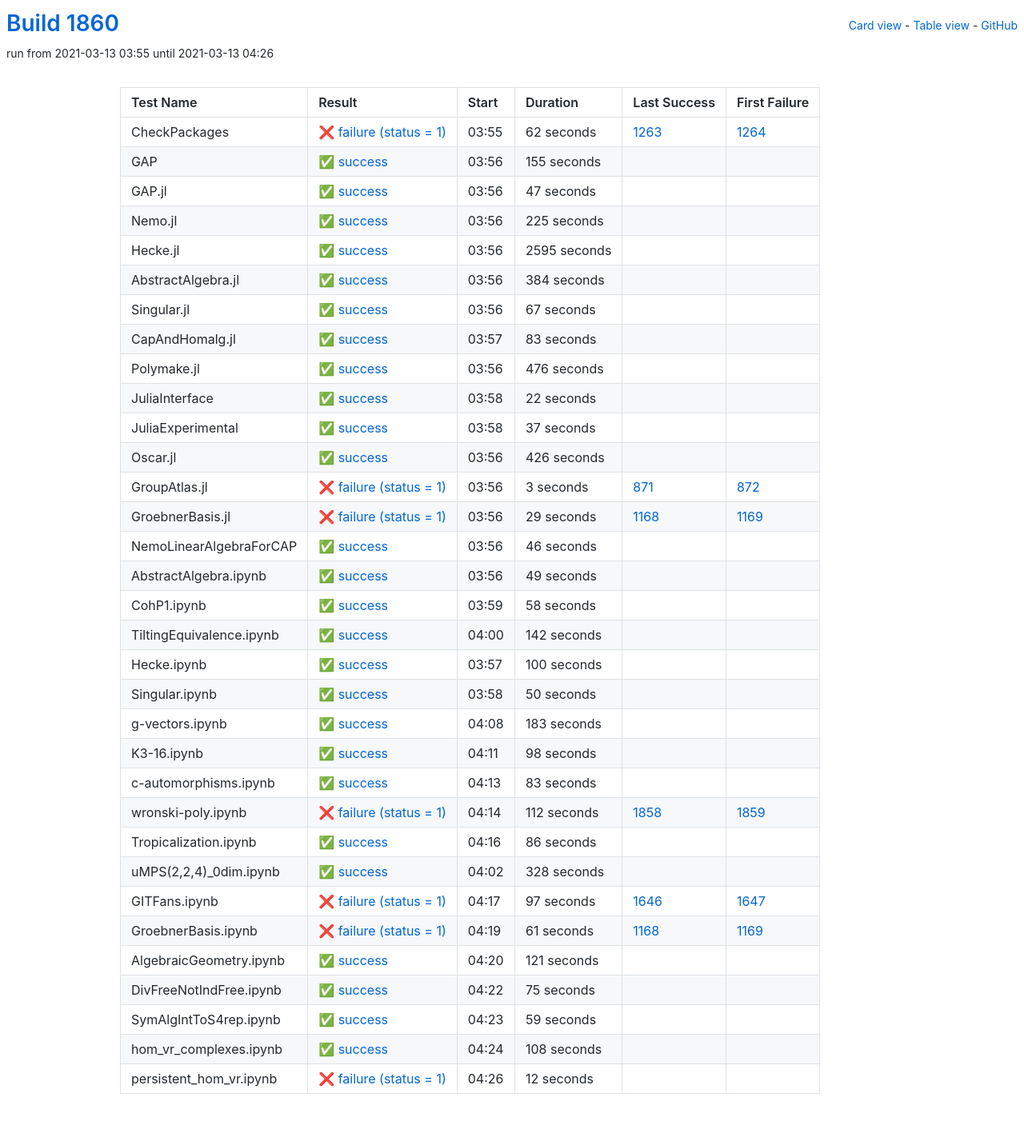
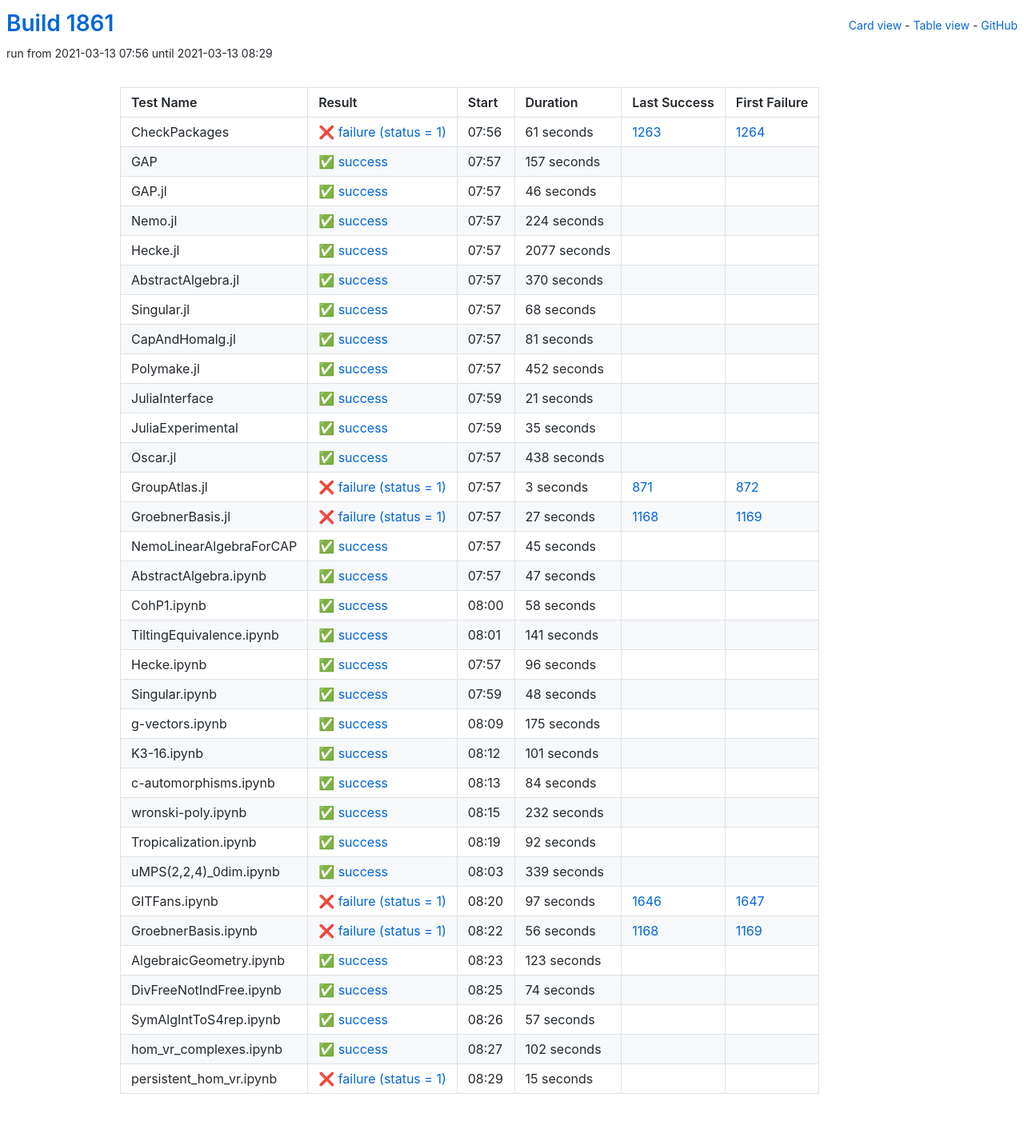
Before and after one commit to oscar-system/oscar-ci-status-stable, a Jekyll site: the page built from table.html, in a window 1280 px wide. Shown: the whole page at 80% size. Built offline with Jekyll 4.4.1, drawn with Linux system fonts in a browser that asks for light colours.

Commit message:
Build #1861

```diff
--- a/_data/ci.yml
+++ b/_data/ci.yml
@@ -1,6 +1,6 @@
 ---
-build: 1860
-build_url: https://oscarci.mathematik.uni-kl.de/job/oscar-stable/1860/
+build: 1861
+build_url: https://oscarci.mathematik.uni-kl.de/job/oscar-stable/1861/
 job: oscar-stable
 organization: oscar-system
 repo: oscar-ci-status-stable
@@ -8,152 +8,152 @@ repourl: https://github.com/oscar-system/oscar-ci-status-stable
 tests:
 - name: CheckPackages
   id: checkpackages
-  log: https://oscarci.mathematik.uni-kl.de/job/oscar-stable/1860/artifact/logs/build-1860/CheckPackages.log
-  start: 2021-03-13 03:55
+  log: https://oscarci.mathematik.uni-kl.de/job/oscar-stable/1861/artifact/logs/build-1861/CheckPackages.log
+  start: 2021-03-13 07:56
   success: false
   exitcode: 1
   status: failure
-  duration: 62
+  duration: 61
   last_success: 1263
   last_success_url: https://oscarci.mathematik.uni-kl.de/job/oscar-stable/1263/
   first_failure: 1264
   first_failure_url: https://oscarci.mathematik.uni-kl.de/job/oscar-stable/1264/
 - name: GAP
   id: gap
-  log: https://oscarci.mathematik.uni-kl.de/job/oscar-stable/1860/artifact/logs/build-1860/GAP.log
-  start: 2021-03-13 03:56
+  log: https://oscarci.mathematik.uni-kl.de/job/oscar-stable/1861/artifact/logs/build-1861/GAP.log
+  start: 2021-03-13 07:57
   success: true
   exitcode: 0
   status: success
-  duration: 155
+  duration: 157
   last_success: false
   last_success_url:
   first_failure: false
   first_failure_url:
 - name: GAP.jl
   id: gap-jl
-  log: https://oscarci.mathematik.uni-kl.de/job/oscar-stable/1860/artifact/logs/build-1860/GAP.jl.log
-  start: 2021-03-13 03:56
+  log: https://oscarci.mathematik.uni-kl.de/job/oscar-stable/1861/artifact/logs/build-1861/GAP.jl.log
+  start: 2021-03-13 07:57
   success: true
   exitcode: 0
   status: success
-  duration: 47
+  duration: 46
   last_success: false
   last_success_url:
   first_failure: false
   first_failure_url:
 - name: Nemo.jl
   id: nemo-jl
-  log: https://oscarci.mathematik.uni-kl.de/job/oscar-stable/1860/artifact/logs/build-1860/Nemo.jl.log
-  start: 2021-03-13 03:56
+  log: https://oscarci.mathematik.uni-kl.de/job/oscar-stable/1861/artifact/logs/build-1861/Nemo.jl.log
+  start: 2021-03-13 07:57
   success: true
   exitcode: 0
   status: success
-  duration: 225
+  duration: 224
   last_success: false
   last_success_url:
   first_failure: false
   first_failure_url:
 - name: Hecke.jl
   id: hecke-jl
-  log: https://oscarci.mathematik.uni-kl.de/job/oscar-stable/1860/artifact/logs/build-1860/Hecke.jl.log
-  start: 2021-03-13 03:56
+  log: https://oscarci.mathematik.uni-kl.de/job/oscar-stable/1861/artifact/logs/build-1861/Hecke.jl.log
+  start: 2021-03-13 07:57
   success: true
   exitcode: 0
   status: success
-  duration: 2595
+  duration: 2077
   last_success: false
   last_success_url:
   first_failure: false
   first_failure_url:
 - name: AbstractAlgebra.jl
   id: abstractalgebra-jl
-  log: https://oscarci.mathematik.uni-kl.de/job/oscar-stable/1860/artifact/logs/build-1860/AbstractAlgebra.jl.log
-  start: 2021-03-13 03:56
+  log: https://oscarci.mathematik.uni-kl.de/job/oscar-stable/1861/artifact/logs/build-1861/AbstractAlgebra.jl.log
+  start: 2021-03-13 07:57
   success: true
   exitcode: 0
   status: success
-  duration: 384
+  duration: 370
   last_success: false
   last_success_url:
   first_failure: false
   first_failure_url:
 - name: Singular.jl
   id: singular-jl
-  log: https://oscarci.mathematik.uni-kl.de/job/oscar-stable/1860/artifact/logs/build-1860/Singular.jl.log
-  start: 2021-03-13 03:56
+  log: https://oscarci.mathematik.uni-kl.de/job/oscar-stable/1861/artifact/logs/build-1861/Singular.jl.log
+  start: 2021-03-13 07:57
   success: true
   exitcode: 0
   status: success
-  duration: 67
+  duration: 68
   last_success: false
   last_success_url:
   first_failure: false
   first_failure_url:
 - name: CapAndHomalg.jl
   id: capandhomalg-jl
-  log: https://oscarci.mathematik.uni-kl.de/job/oscar-stable/1860/artifact/logs/build-1860/CapAndHomalg.jl.log
-  start: 2021-03-13 03:57
+  log: https://oscarci.mathematik.uni-kl.de/job/oscar-stable/1861/artifact/logs/build-1861/CapAndHomalg.jl.log
+  start: 2021-03-13 07:57
   success: true
   exitcode: 0
   status: success
-  duration: 83
+  duration: 81
   last_success: false
   last_success_url:
   first_failure: false
   first_failure_url:
 - name: Polymake.jl
   id: polymake-jl
-  log: https://oscarci.mathematik.uni-kl.de/job/oscar-stable/1860/artifact/logs/build-1860/Polymake.jl.log
-  start: 2021-03-13 03:56
+  log: https://oscarci.mathematik.uni-kl.de/job/oscar-stable/1861/artifact/logs/build-1861/Polymake.jl.log
+  start: 2021-03-13 07:57
   success: true
   exitcode: 0
   status: success
-  duration: 476
+  duration: 452
   last_success: false
   last_success_url:
   first_failure: false
   first_failure_url:
 - name: JuliaInterface
   id: juliainterface
-  log: https://oscarci.mathematik.uni-kl.de/job/oscar-stable/1860/artifact/logs/build-1860/JuliaInterface.log
-  start: 2021-03-13 03:58
+  log: https://oscarci.mathematik.uni-kl.de/job/oscar-stable/1861/artifact/logs/build-1861/JuliaInterface.log
+  start: 2021-03-13 07:59
   success: true
   exitcode: 0
   status: success
-  duration: 22
+  duration: 21
   last_success: false
   last_success_url:
   first_failure: false
   first_failure_url:
 - name: JuliaExperimental
   id: juliaexperimental
-  log: https://oscarci.mathematik.uni-kl.de/job/oscar-stable/1860/artifact/logs/build-1860/JuliaExperimental.log
-  start: 2021-03-13 03:58
+  log: https://oscarci.mathematik.uni-kl.de/job/oscar-stable/1861/artifact/logs/build-1861/JuliaExperimental.log
+  start: 2021-03-13 07:59
   success: true
   exitcode: 0
   status: success
-  duration: 37
+  duration: 35
   last_success: false
   last_success_url:
   first_failure: false
   first_failure_url:
 - name: Oscar.jl
   id: oscar-jl
-  log: https://oscarci.mathematik.uni-kl.de/job/oscar-stable/1860/artifact/logs/build-1860/Oscar.jl.log
-  start: 2021-03-13 03:56
+  log: https://oscarci.mathematik.uni-kl.de/job/oscar-stable/1861/artifact/logs/build-1861/Oscar.jl.log
+  start: 2021-03-13 07:57
   success: true
   exitcode: 0
   status: success
-  duration: 426
+  duration: 438
   last_success: false
   last_success_url:
   first_failure: false
   first_failure_url:
 - name: GroupAtlas.jl
   id: groupatlas-jl
-  log: https://oscarci.mathematik.uni-kl.de/job/oscar-stable/1860/artifact/logs/build-1860/GroupAtlas.jl.log
-  start: 2021-03-13 03:56
+  log: https://oscarci.mathematik.uni-kl.de/job/oscar-stable/1861/artifact/logs/build-1861/GroupAtlas.jl.log
+  start: 2021-03-13 07:57
   success: false
   exitcode: 1
   status: failure
@@ -164,44 +164,44 @@ tests:
   first_failure_url: https://oscarci.mathematik.uni-kl.de/job/oscar-stable/872/
 - name: GroebnerBasis.jl
   id: groebnerbasis-jl
-  log: https://oscarci.mathematik.uni-kl.de/job/oscar-stable/1860/artifact/logs/build-1860/GroebnerBasis.jl.log
-  start: 2021-03-13 03:56
+  log: https://oscarci.mathematik.uni-kl.de/job/oscar-stable/1861/artifact/logs/build-1861/GroebnerBasis.jl.log
+  start: 2021-03-13 07:57
   success: false
   exitcode: 1
   status: failure
-  duration: 29
+  duration: 27
   last_success: 1168
   last_success_url: https://oscarci.mathematik.uni-kl.de/job/oscar-stable/1168/
   first_failure: 1169
   first_failure_url: https://oscarci.mathematik.uni-kl.de/job/oscar-stable/1169/
 - name: NemoLinearAlgebraForCAP
   id: nemolinearalgebraforcap
-  log: https://oscarci.mathematik.uni-kl.de/job/oscar-stable/1860/artifact/logs/build-1860/NemoLinearAlgebraForCAP.log
-  start: 2021-03-13 03:56
+  log: https://oscarci.mathematik.uni-kl.de/job/oscar-stable/1861/artifact/logs/build-1861/NemoLinearAlgebraForCAP.log
+  start: 2021-03-13 07:57
   success: true
   exitcode: 0
   status: success
-  duration: 46
+  duration: 45
   last_success: false
   last_success_url:
   first_failure: false
   first_failure_url:
 - name: AbstractAlgebra.ipynb
   id: abstractalgebra-ipynb
-  log: https://oscarci.mathematik.uni-kl.de/job/oscar-stable/1860/artifact/logs/build-1860/AbstractAlgebra.ipynb.log
-  start: 2021-03-13 03:56
+  log: https://oscarci.mathematik.uni-kl.de/job/oscar-stable/1861/artifact/logs/build-1861/AbstractAlgebra.ipynb.log
+  start: 2021-03-13 07:57
   success: true
   exitcode: 0
   status: success
-  duration: 49
+  duration: 47
   last_success: false
   last_success_url:
   first_failure: false
   first_failure_url:
 - name: CohP1.ipynb
   id: cohp1-ipynb
-  log: https://oscarci.mathematik.uni-kl.de/job/oscar-stable/1860/artifact/logs/build-1860/CohP1.ipynb.log
-  start: 2021-03-13 03:59
+  log: https://oscarci.mathematik.uni-kl.de/job/oscar-stable/1861/artifact/logs/build-1861/CohP1.ipynb.log
+  start: 2021-03-13 08:00
   success: true
   exitcode: 0
   status: success
@@ -212,116 +212,116 @@ tests:
   first_failure_url:
 - name: TiltingEquivalence.ipynb
   id: tiltingequivalence-ipynb
-  log: https://oscarci.mathematik.uni-kl.de/job/oscar-stable/1860/artifact/logs/build-1860/TiltingEquivalence.ipynb.log
-  start: 2021-03-13 04:00
+  log: https://oscarci.mathematik.uni-kl.de/job/oscar-stable/1861/artifact/logs/build-1861/TiltingEquivalence.ipynb.log
+  start: 2021-03-13 08:01
   success: true
   exitcode: 0
   status: success
-  duration: 142
+  duration: 141
   last_success: false
   last_success_url:
   first_failure: false
   first_failure_url:
 - name: Hecke.ipynb
   id: hecke-ipynb
-  log: https://oscarci.mathematik.uni-kl.de/job/oscar-stable/1860/artifact/logs/build-1860/Hecke.ipynb.log
-  start: 2021-03-13 03:57
+  log: https://oscarci.mathematik.uni-kl.de/job/oscar-stable/1861/artifact/logs/build-1861/Hecke.ipynb.log
+  start: 2021-03-13 07:57
   success: true
   exitcode: 0
   status: success
-  duration: 100
+  duration: 96
   last_success: false
   last_success_url:
   first_failure: false
   first_failure_url:
 - name: Singular.ipynb
   id: singular-ipynb
-  log: https://oscarci.mathematik.uni-kl.de/job/oscar-stable/1860/artifact/logs/build-1860/Singular.ipynb.log
-  start: 2021-03-13 03:58
+  log: https://oscarci.mathematik.uni-kl.de/job/oscar-stable/1861/artifact/logs/build-1861/Singular.ipynb.log
+  start: 2021-03-13 07:59
   success: true
   exitcode: 0
   status: success
-  duration: 50
+  duration: 48
   last_success: false
   last_success_url:
   first_failure: false
   first_failure_url:
 - name: g-vectors.ipynb
   id: g-vectors-ipynb
-  log: https://oscarci.mathematik.uni-kl.de/job/oscar-stable/1860/artifact/logs/build-1860/g-vectors.ipynb.log
-  start: 2021-03-13 04:08
+  log: https://oscarci.mathematik.uni-kl.de/job/oscar-stable/1861/artifact/logs/build-1861/g-vectors.ipynb.log
+  start: 2021-03-13 08:09
   success: true
   exitcode: 0
   status: success
-  duration: 183
+  duration: 175
   last_success: false
   last_success_url:
   first_failure: false
   first_failure_url:
 - name: K3-16.ipynb
   id: k3-16-ipynb
-  log: https://oscarci.mathematik.uni-kl.de/job/oscar-stable/1860/artifact/logs/build-1860/K3-16.ipynb.log
-  start: 2021-03-13 04:11
+  log: https://oscarci.mathematik.uni-kl.de/job/oscar-stable/1861/artifact/logs/build-1861/K3-16.ipynb.log
+  start: 2021-03-13 08:12
   success: true
   exitcode: 0
   status: success
-  duration: 98
+  duration: 101
   last_success: false
   last_success_url:
   first_failure: false
   first_failure_url:
 - name: c-automorphisms.ipynb
   id: c-automorphisms-ipynb
-  log: https://oscarci.mathematik.uni-kl.de/job/oscar-stable/1860/artifact/logs/build-1860/c-automorphisms.ipynb.log
-  start: 2021-03-13 04:13
+  log: https://oscarci.mathematik.uni-kl.de/job/oscar-stable/1861/artifact/logs/build-1861/c-automorphisms.ipynb.log
+  start: 2021-03-13 08:13
   success: true
   exitcode: 0
   status: success
-  duration: 83
+  duration: 84
   last_success: false
   last_success_url:
   first_failure: false
   first_failure_url:
 - name: wronski-poly.ipynb
   id: wronski-poly-ipynb
-  log: https://oscarci.mathematik.uni-kl.de/job/oscar-stable/1860/artifact/logs/build-1860/wronski-poly.ipynb.log
-  start: 2021-03-13 04:14
-  success: false
-  exitcode: 1
-  status: failure
-  duration: 112
-  last_success: 1858
-  last_success_url: https://oscarci.mathematik.uni-kl.de/job/oscar-stable/1858/
-  first_failure: 1859
-  first_failure_url: https://oscarci.mathematik.uni-kl.de/job/oscar-stable/1859/
-- name: Tropicalization.ipynb
-  id: tropicalization-ipynb
-  log: https://oscarci.mathematik.uni-kl.de/job/oscar-stable/1860/artifact/logs/build-1860/Tropicalization.ipynb.log
-  start: 2021-03-13 04:16
+  log: https://oscarci.mathematik.uni-kl.de/job/oscar-stable/1861/artifact/logs/build-1861/wronski-poly.ipynb.log
+  start: 2021-03-13 08:15
   success: true
   exitcode: 0
   status: success
-  duration: 86
+  duration: 232
+  last_success: false
+  last_success_url:
+  first_failure: false
+  first_failure_url:
+- name: Tropicalization.ipynb
+  id: tropicalization-ipynb
+  log: https://oscarci.mathematik.uni-kl.de/job/oscar-stable/1861/artifact/logs/build-1861/Tropicalization.ipynb.log
+  start: 2021-03-13 08:19
+  success: true
+  exitcode: 0
+  status: success
+  duration: 92
   last_success: false
   last_success_url:
   first_failure: false
   first_failure_url:
 - name: uMPS(2,2,4)_0dim.ipynb
   id: umps-2-2-4-0dim-ipynb
-  log: https://oscarci.mathematik.uni-kl.de/job/oscar-stable/1860/artifact/logs/build-1860/uMPS-2-2-4-_0dim.ipynb.log
-  start: 2021-03-13 04:02
+  log: https://oscarci.mathematik.uni-kl.de/job/oscar-stable/1861/artifact/logs/build-1861/uMPS-2-2-4-_0dim.ipynb.log
+  start: 2021-03-13 08:03
   success: true
   exitcode: 0
   status: success
-  duration: 328
+  duration: 339
   last_success: false
   last_success_url:
   first_failure: false
   first_failure_url:
 - name: GITFans.ipynb
   id: gitfans-ipynb
-  log: https://oscarci.mathematik.uni-kl.de/job/oscar-stable/1860/artifact/logs/build-1860/GITFans.ipynb.log
-  start: 2021-03-13 04:17
+  log: https://oscarci.mathematik.uni-kl.de/job/oscar-stable/1861/artifact/logs/build-1861/GITFans.ipynb.log
+  start: 2021-03-13 08:20
   success: false
   exitcode: 1
   status: failure
@@ -332,72 +332,72 @@ tests:
   first_failure_url: https://oscarci.mathematik.uni-kl.de/job/oscar-stable/1647/
 - name: GroebnerBasis.ipynb
   id: groebnerbasis-ipynb
-  log: https://oscarci.mathematik.uni-kl.de/job/oscar-stable/1860/artifact/logs/build-1860/GroebnerBasis.ipynb.log
-  start: 2021-03-13 04:19
+  log: https://oscarci.mathematik.uni-kl.de/job/oscar-stable/1861/artifact/logs/build-1861/GroebnerBasis.ipynb.log
+  start: 2021-03-13 08:22
   success: false
   exitcode: 1
   status: failure
-  duration: 61
+  duration: 56
   last_success: 1168
   last_success_url: https://oscarci.mathematik.uni-kl.de/job/oscar-stable/1168/
   first_failure: 1169
   first_failure_url: https://oscarci.mathematik.uni-kl.de/job/oscar-stable/1169/
 - name: AlgebraicGeometry.ipynb
   id: algebraicgeometry-ipynb
-  log: https://oscarci.mathematik.uni-kl.de/job/oscar-stable/1860/artifact/logs/build-1860/AlgebraicGeometry.ipynb.log
-  start: 2021-03-13 04:20
+  log: https://oscarci.mathematik.uni-kl.de/job/oscar-stable/1861/artifact/logs/build-1861/AlgebraicGeometry.ipynb.log
+  start: 2021-03-13 08:23
   success: true
   exitcode: 0
   status: success
-  duration: 121
+  duration: 123
   last_success: false
   last_success_url:
   first_failure: false
   first_failure_url:
 - name: DivFreeNotIndFree.ipynb
   id: divfreenotindfree-ipynb
-  log: https://oscarci.mathematik.uni-kl.de/job/oscar-stable/1860/artifact/logs/build-1860/DivFreeNotIndFree.ipynb.log
-  start: 2021-03-13 04:22
+  log: https://oscarci.mathematik.uni-kl.de/job/oscar-stable/1861/artifact/logs/build-1861/DivFreeNotIndFree.ipynb.log
+  start: 2021-03-13 08:25
   success: true
   exitcode: 0
   status: success
-  duration: 75
+  duration: 74
   last_success: false
   last_success_url:
   first_failure: false
   first_failure_url:
 - name: SymAlgIntToS4rep.ipynb
   id: symalginttos4rep-ipynb
-  log: https://oscarci.mathematik.uni-kl.de/job/oscar-stable/1860/artifact/logs/build-1860/SymAlgIntToS4rep.ipynb.log
-  start: 2021-03-13 04:23
+  log: https://oscarci.mathematik.uni-kl.de/job/oscar-stable/1861/artifact/logs/build-1861/SymAlgIntToS4rep.ipynb.log
+  start: 2021-03-13 08:26
   success: true
   exitcode: 0
   status: success
-  duration: 59
+  duration: 57
   last_success: false
   last_success_url:
   first_failure: false
   first_failure_url:
 - name: hom_vr_complexes.ipynb
   id: hom-vr-complexes-ipynb
-  log: https://oscarci.mathematik.uni-kl.de/job/oscar-stable/1860/artifact/logs/build-1860/hom_vr_complexes.ipynb.log
-  start: 2021-03-13 04:24
+  log: https://oscarci.mathematik.uni-kl.de/job/oscar-stable/1861/artifact/logs/build-1861/hom_vr_complexes.ipynb.log
+  start: 2021-03-13 08:27
   success: true
   exitcode: 0
   status: success
-  duration: 108
+  duration: 102
   last_success: false
   last_success_url:
   first_failure: false
   first_failure_url:
 - name: persistent_hom_vr.ipynb
   id: persistent-hom-vr-ipynb
-  log: https://oscarci.mathematik.uni-kl.de/job/oscar-stable/1860/artifact/logs/build-1860/persistent_hom_vr.ipynb.log
-  start: 2021-03-13 04:26
+  log: https://oscarci.mathematik.uni-kl.de/job/oscar-stable/1861/artifact/logs/build-1861/persistent_hom_vr.ipynb.log
+  start: 2021-03-13 08:29
   success: false
   exitcode: 1
   status: failure
-  duration: 12
+  duration: 15
   last_success: false
   last_success_url:
   first_failure: false
```
Also changed, not shown: README.md.
